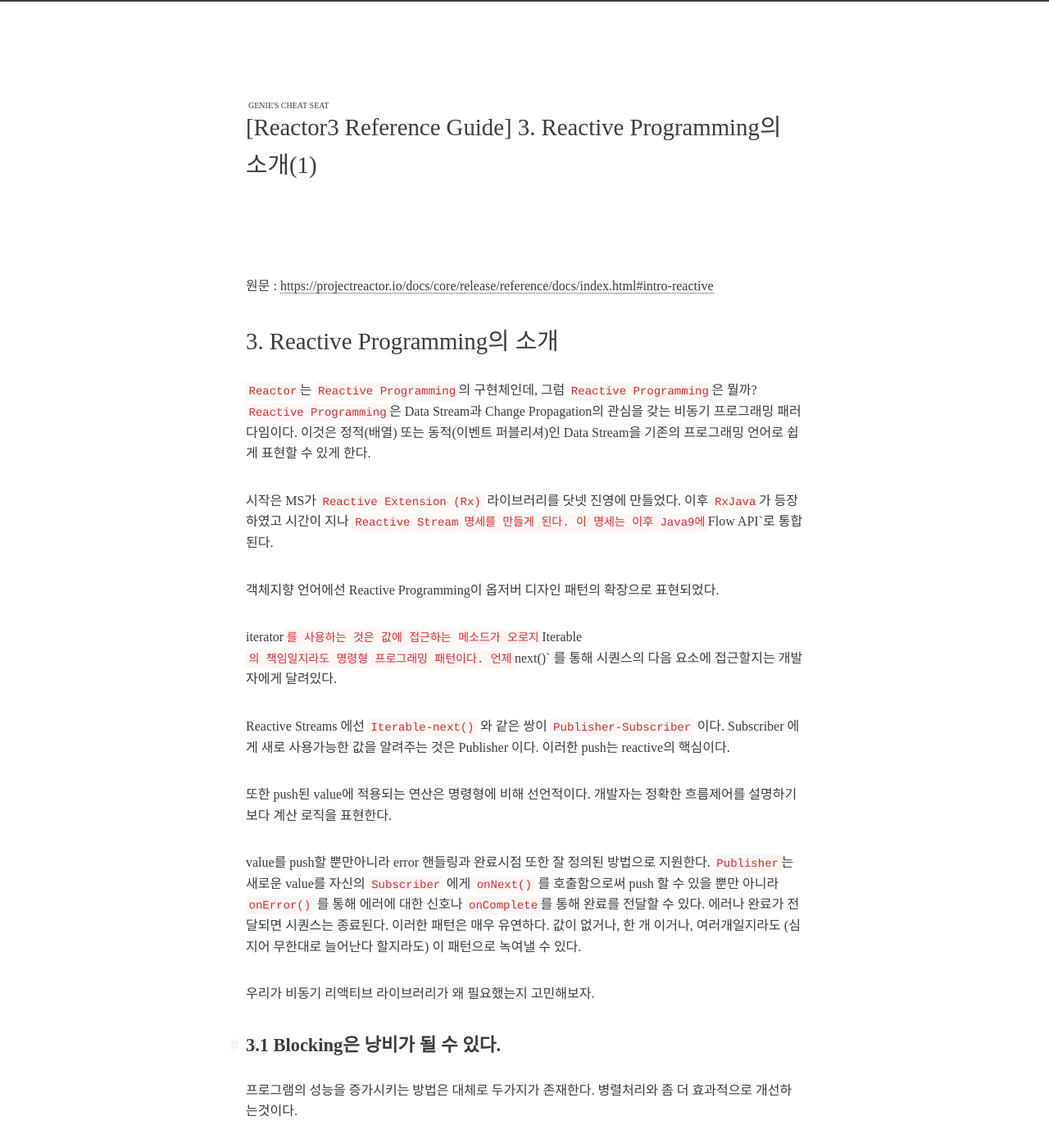
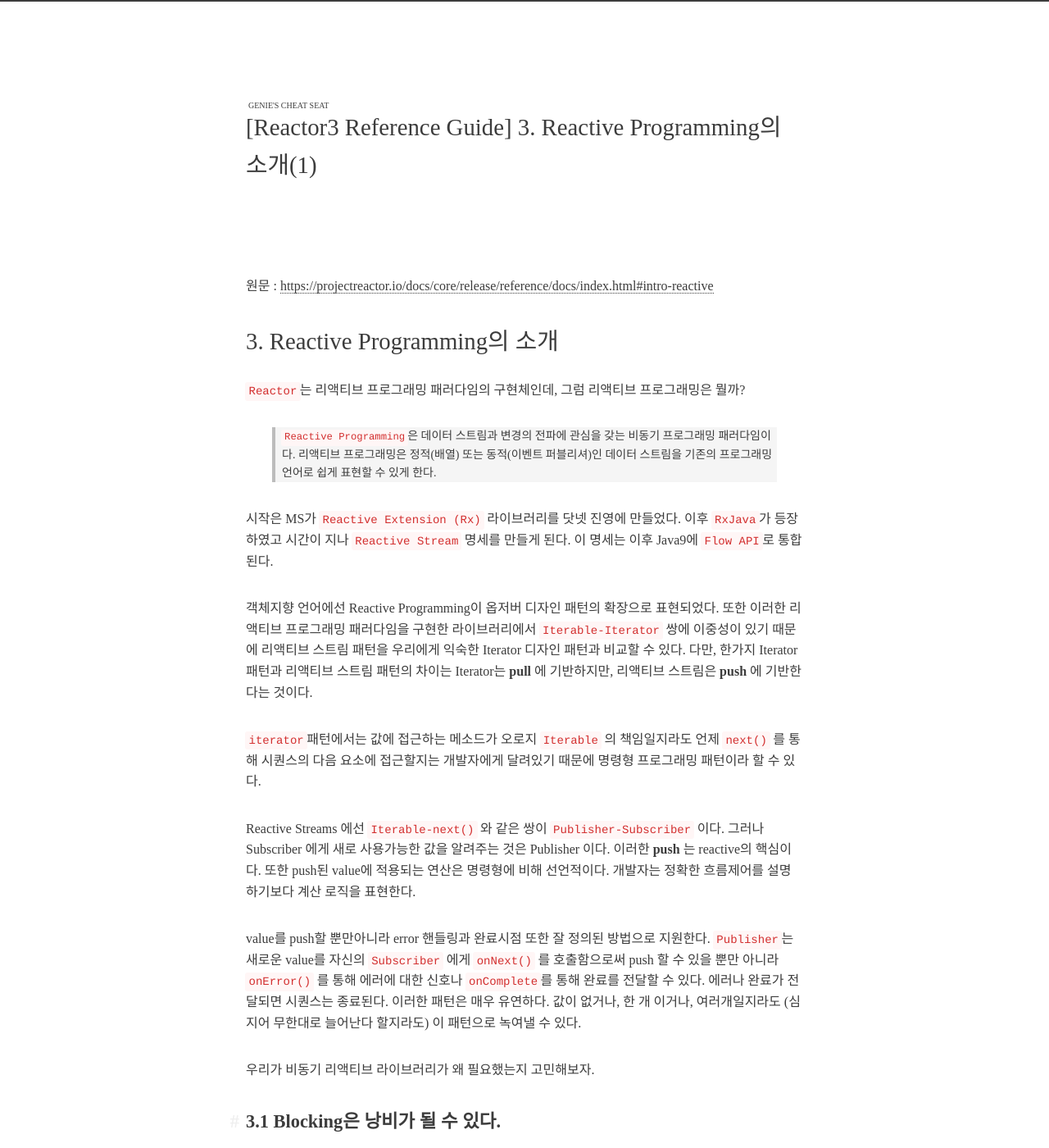
Before and after one commit to genie-youn/genie.youn.github.io, a Jekyll site: the page built from _posts/2018-05-10-Reactor3-Reference-Guide-2.md, in a window 1280 px wide and 1400 px high. Shown: the whole window at 82% size. Built offline with Jekyll 4.4.1, drawn with Linux system fonts in a browser that asks for light colours; some web fonts are replaced; comment, search, counter and statistics services are not loaded.

Commit message:
퍼블리싱

```diff
--- a/_posts/2018-05-10-Reactor3-Reference-Guide-2.md
+++ b/_posts/2018-05-10-Reactor3-Reference-Guide-2.md
@@ -8,18 +8,19 @@ tag: Reactor
 원문 : [https://projectreactor.io/docs/core/release/reference/docs/index.html#intro-reactive](https://projectreactor.io/docs/core/release/reference/docs/index.html#intro-reactive)
 
 # 3. Reactive Programming의 소개
-`Reactor`는 `Reactive Programming`의 구현체인데, 그럼 `Reactive Programming`은 뭘까?
- `Reactive Programming`은 Data Stream과 Change Propagation의 관심을 갖는 비동기 프로그래밍 패러다임이다.
-이것은 정적(배열) 또는 동적(이벤트 퍼블리셔)인 Data Stream을 기존의 프로그래밍 언어로 쉽게 표현할 수 있게 한다.
+`Reactor`는 리액티브 프로그래밍 패러다임의 구현체인데, 그럼 리액티브 프로그래밍은 뭘까?
+> `Reactive Programming`은 데이터 스트림과 변경의 전파에 관심을 갖는 비동기 프로그래밍 패러다임이다.
+리액티브 프로그래밍은 정적(배열) 또는 동적(이벤트 퍼블리셔)인 데이터 스트림을 기존의 프로그래밍 언어로 쉽게 표현할 수 있게 한다.
 
-시작은 MS가 `Reactive Extension (Rx)` 라이브러리를 닷넷 진영에 만들었다. 이후 `RxJava`가 등장하였고 시간이 지나 `Reactive Stream`` 명세를 만들게 된다. 이 명세는 이후 Java9에 `Flow API`로 통합된다.
+시작은 MS가 `Reactive Extension (Rx)` 라이브러리를 닷넷 진영에 만들었다. 이후 `RxJava`가 등장하였고 시간이 지나 `Reactive Stream` 명세를 만들게 된다. 이 명세는 이후 Java9에 `Flow API`로 통합된다.
 
 객체지향 언어에선 Reactive Programming이 옵저버 디자인 패턴의 확장으로 표현되었다.
+또한 이러한 리액티브 프로그래밍 패러다임을 구현한 라이브러리에서 `Iterable-Iterator` 쌍에 이중성이 있기 때문에 리액티브 스트림 패턴을 우리에게 익숙한 Iterator 디자인 패턴과 비교할 수 있다.
+다만, 한가지 Iterator 패턴과 리액티브 스트림 패턴의 차이는 Iterator는 **pull** 에 기반하지만, 리액티브 스트림은 **push** 에 기반한다는 것이다.
 
-iterator`를 사용하는 것은 값에 접근하는 메소드가 오로지 `Iterable` 의 책임일지라도 명령형 프로그래밍 패턴이다. 언제 `next()` 를 통해 시퀀스의 다음 요소에 접근할지는 개발자에게 달려있다.
+ `iterator`패턴에서는 값에 접근하는 메소드가 오로지 `Iterable` 의 책임일지라도 언제 `next()` 를 통해 시퀀스의 다음 요소에 접근할지는 개발자에게 달려있기 때문에 명령형 프로그래밍 패턴이라 할 수 있다.
 
-Reactive Streams 에선 `Iterable-next()` 와 같은 쌍이 `Publisher-Subscriber` 이다. Subscriber 에게 새로 사용가능한 값을 알려주는 것은 Publisher 이다. 이러한 push는 reactive의 핵심이다.
-
+Reactive Streams 에선 `Iterable-next()` 와 같은 쌍이 `Publisher-Subscriber` 이다. 그러나 Subscriber 에게 새로 사용가능한 값을 알려주는 것은 Publisher 이다. 이러한 **push** 는 reactive의 핵심이다.
 또한 push된 value에 적용되는 연산은 명령형에 비해 선언적이다. 개발자는 정확한 흐름제어를 설명하기보다 계산 로직을 표현한다.
 
 value를 push할 뿐만아니라 error 핸들링과 완료시점 또한 잘 정의된 방법으로 지원한다.
```
Also changed, not shown: _posts/2018-05-18-Reactor3-Reference-Guide-3.md (renamed from _drafts/2018-05-18-Reactor3-Reference-Guide-3.md, +3 -0 lines), _posts/2018-06-05-Cloud-Native-day-Seoul-2018.md (renamed from _drafts/2018-06-05-Cloud-Native-day-Seoul-2018.md, +16 -15 lines).
